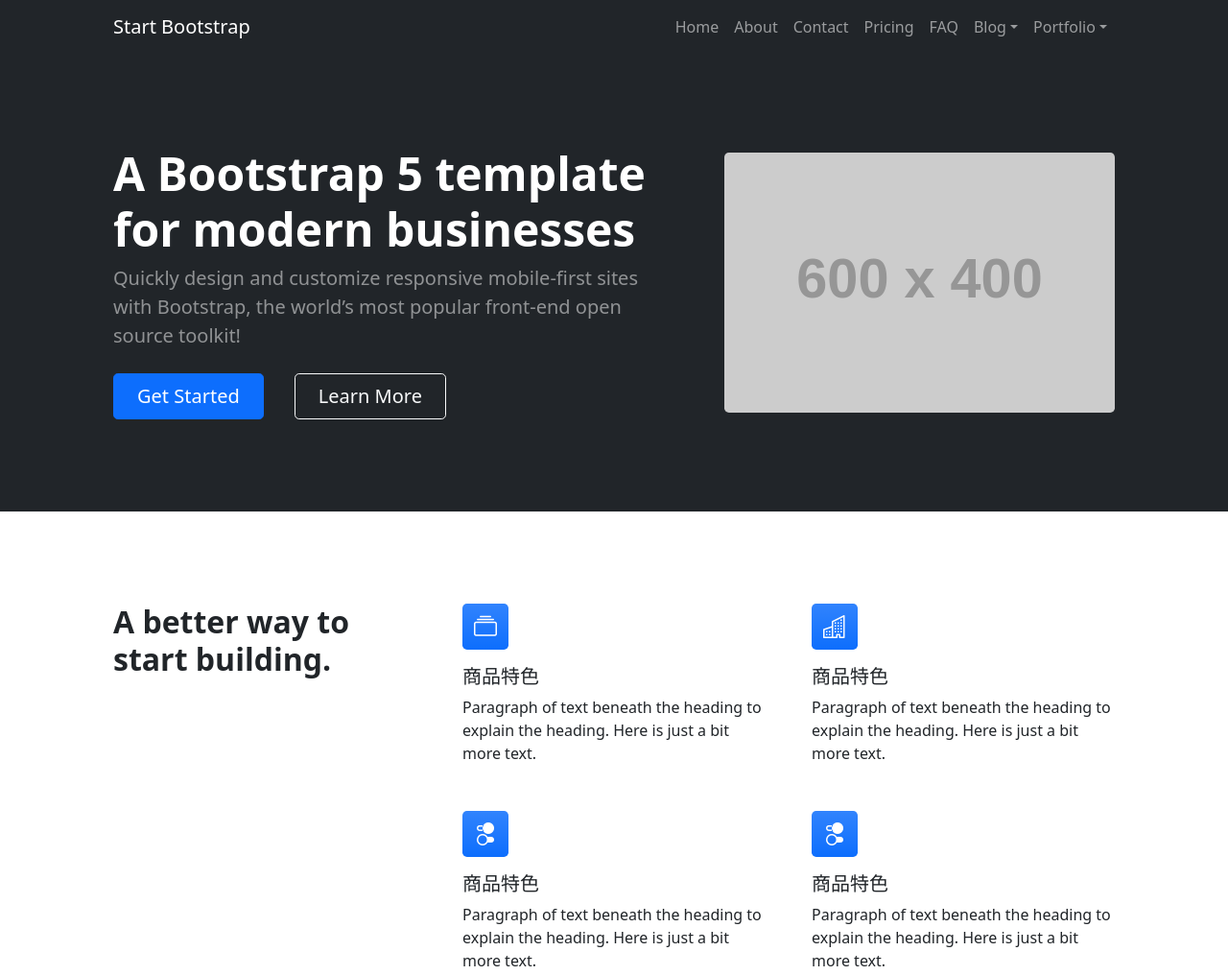
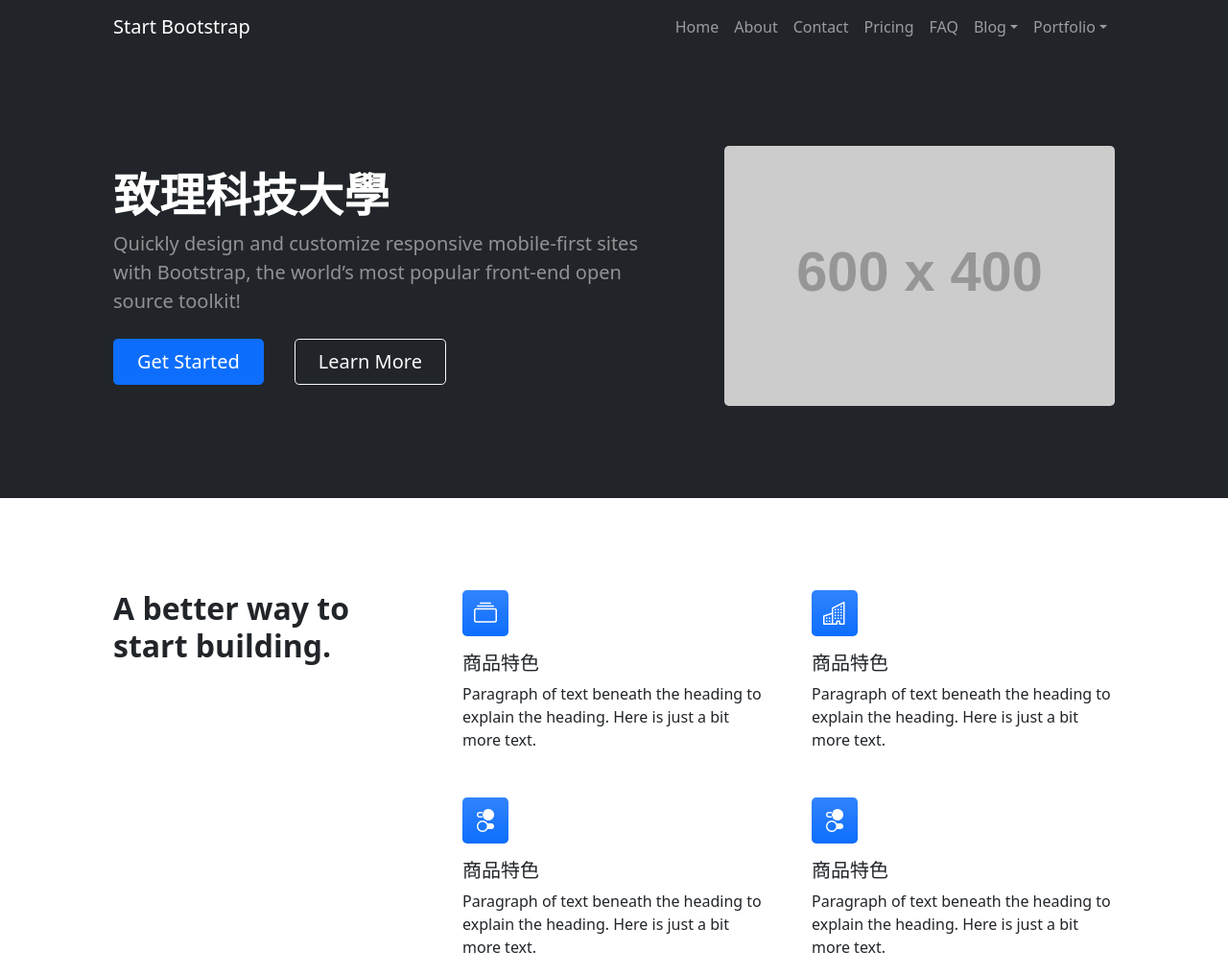
Before and after one commit to xuan74/shop, a plain HTML site: page index.html in a window 1280 px wide. Shown: the top 1016 px of the page at 96% size. Drawn offline with nearby package versions, Linux system fonts and the light colour scheme; placeholder pictures from the web are drawn by us.

Commit message:
update home page title school

```diff
--- a/index.html
+++ b/index.html
@@ -51,7 +51,7 @@
                     <div class="row gx-5 align-items-center justify-content-center">
                         <div class="col-lg-8 col-xl-7 col-xxl-6">
                             <div class="my-5 text-center text-xl-start">
-                                <h1 class="display-5 fw-bolder text-white mb-2">A Bootstrap 5 template for modern businesses</h1>
+                                <h1 class="display-5 fw-bolder text-white mb-2">致理科技大學</h1>
                                 <p class="lead fw-normal text-white-50 mb-4">Quickly design and customize responsive mobile-first sites with Bootstrap, the world’s most popular front-end open source toolkit!</p>
                                 <div class="d-grid gap-3 d-sm-flex justify-content-sm-center justify-content-xl-start">
                                     <a class="btn btn-primary btn-lg px-4 me-sm-3" href="#features">Get Started</a>
```
